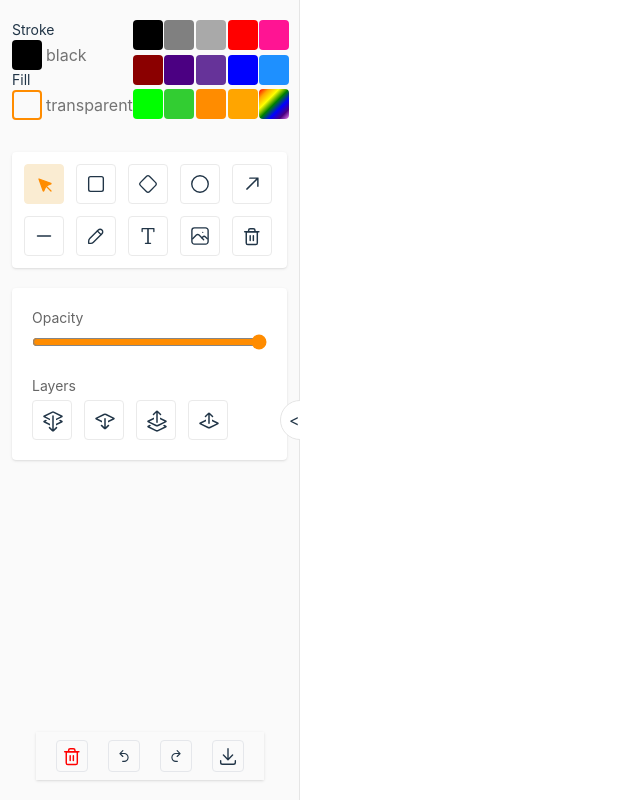
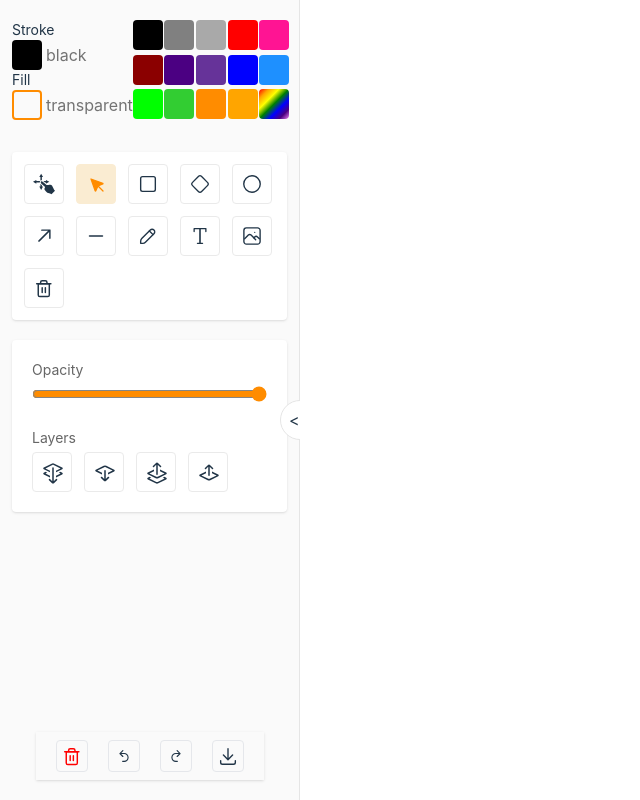
Before and after one commit to dawkaka/drawapp, a React (Vite) app: page / in a window 1280 px wide. Shown: the whole page, without its empty margins (0-640 px from the left). Built offline with nearby package versions, Linux system fonts and the light colour scheme.

Commit message:
padding icon

```diff
--- a/src/components/tools.tsx
+++ b/src/components/tools.tsx
@@ -53,6 +53,20 @@ export default function Tools() {
     return (
         <div className="bg-white rounded shadow m-3 p-3">
             <div className="flex flex-wrap gap-3">
+                <CanvasTool onClick={() => setState({ ...app, tool: "move" })} tool="move" selectedTool={tool}>
+                    <div style={{ width: "22px", height: "22px" }}>
+                        <svg version="1.1" id="_x32_" xmlns="http://www.w3.org/2000/svg" xmlnsXlink="http://www.w3.org/1999/xlink" viewBox="0 0 512 512" xmlSpace="preserve" fill="currentColor"><g id="SVGRepo_bgCarrier" stroke-width="0"></g>
+                            <g id="SVGRepo_tracerCarrier" stroke-linecap="round" stroke-linejoin="round"></g><g id="SVGRepo_iconCarrier"> <style type="text/css"></style>
+                                <g> <path className="st0" d="M491.258,390.579c0,0-33.165-72.935-46.424-92.832c-13.26-19.898-29.838-26.527-53.046-23.217 c-14.037,2.004-49.916,5.222-76.08,7.458l-89.91-77.892c-11.637-10.321-29.432-16.478-39.753-4.859 c-10.304,11.638-7.631,33.099,8.492,48.784l87.882,76.047c-6.266,12.762-19.16,41.4-16.628,56.571 c3.328,19.888,43.768,58.409,43.768,58.409c6.149,8.202,14.417,14.575,23.919,18.44l63.574,16.951l33.157,22.1L512,412.537 L491.258,390.579z"></path>
+                                    <path className="st0" d="M301.555,222.189v20.568l2.682,2.384c1.507-0.125,2.947-0.257,4.42-0.382l70.65-39.645l-77.752-43.61v26.552 H239.86l38.504,34.134H301.555z"></path>
+                                    <path className="st0" d="M172.587,179.895c7.102-6.423,16.248-9.924,26.213-9.924c2.599,0,5.256,0.24,7.913,0.712V93.229h26.568 l-43.627-77.768l-43.627,77.768h26.56V179.895z"></path>
+                                    <path className="st0" d="M165.742,188.056h-87.99v-26.552L0,205.114l77.752,43.627v-26.552h81.36 C157.225,209.932,159.344,197.889,165.742,188.056z"></path>
+                                    <path className="st0" d="M206.712,284.621l-26.892-23.846l-0.323-0.306c-2.541-2.483-4.817-5.099-6.911-7.789v64.335h-26.56 l43.627,77.752l43.627-77.752h-26.568V284.621z"></path>
+                                </g>
+                            </g>
+                        </svg>
+                    </div>
+                </CanvasTool>
 
                 <CanvasTool onClick={() => setState({ ...app, tool: "select" })} tool="select" selectedTool={tool}>
                     <div style={{ width: "22px", height: "22px" }}>
@@ -115,7 +129,7 @@ export default function Tools() {
                             </path></svg>
                     </div>
                 </CanvasTool>
-            </div>
+            </div >
         </div >
     )
 }
--- a/src/lib/render.ts
+++ b/src/lib/render.ts
@@ -280,7 +280,6 @@ function loadImages(images: Image[]) {
     let data: any = {
     }
     return new Promise((resolve, reject) => {
-
         for (let im of images) {
             const image = new Image();
             image.src = im.data;
--- a/src/types.ts
+++ b/src/types.ts
@@ -133,7 +133,7 @@ export type SelectedItem = BoxSelection | LinearSelection
 
 type DrawingTools = "rectangle" | "ellipse" | "diamond" | "image" | "arrow" | "line" | "text" | "pencil"
 
-export type Tool = "select" | "eraser" | DrawingTools
+export type Tool = "select" | "move" | "eraser" | DrawingTools
 
 
 export interface CurrentState {
```
